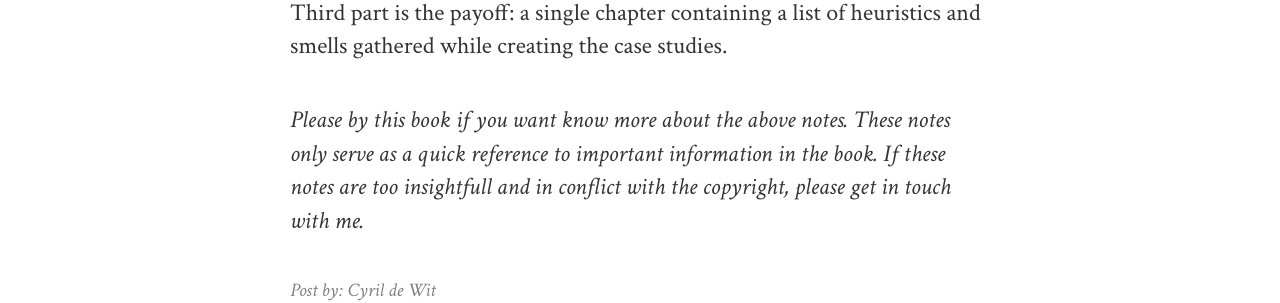
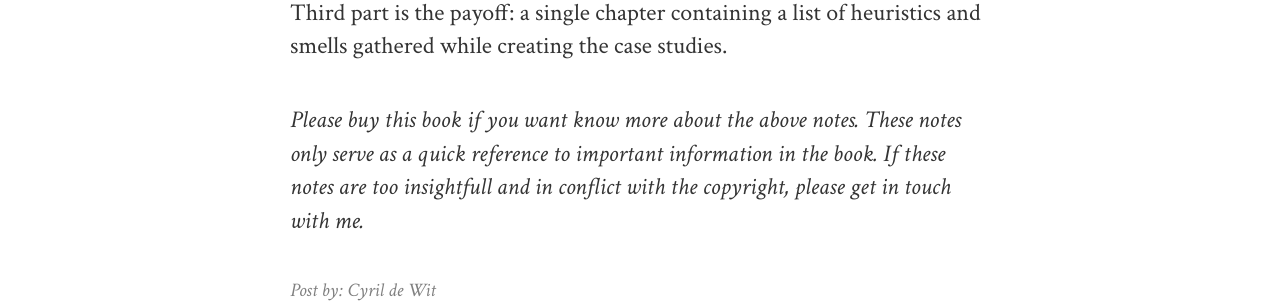
Before and after one commit to cyrildewit/cyrildewit.github.io, a Jekyll site: the page built from _posts/2019-07-01-my-notes-from-the-introduction-of-clean-code.md, in a window 1280 px wide. Shown: the part 1237-1540 px from the top of the page. Built offline with Jekyll 4.4.1, drawn with Linux system fonts in a browser that asks for light colours; nearby versions of some CDN libraries.

Commit message:
fix: typo

```diff
--- a/_posts/2019-07-01-my-notes-from-the-introduction-of-clean-code.md
+++ b/_posts/2019-07-01-my-notes-from-the-introduction-of-clean-code.md
@@ -23,4 +25,4 @@ Second part consists of several case studies of ever-increasing complexity.
 
 Third part is the payoff: a single chapter containing a list of heuristics and smells gathered while creating the case studies.
 
-_Please by this book if you want know more about the above notes. These notes only serve as a quick reference to important information in the book. If these notes are too insightfull and in conflict with the copyright, please get in touch with me._
+_Please buy this book if you want know more about the above notes. These notes only serve as a quick reference to important information in the book. If these notes are too insightfull and in conflict with the copyright, please get in touch with me._
```
Also changed, not shown: other parts of _posts/2019-07-01-my-notes-from-the-introduction-of-clean-code.md (+2 -0 lines), _posts/2019-06-30-my-notes-from-the-foreword-of-clean-code.md (+1 -1 lines).
